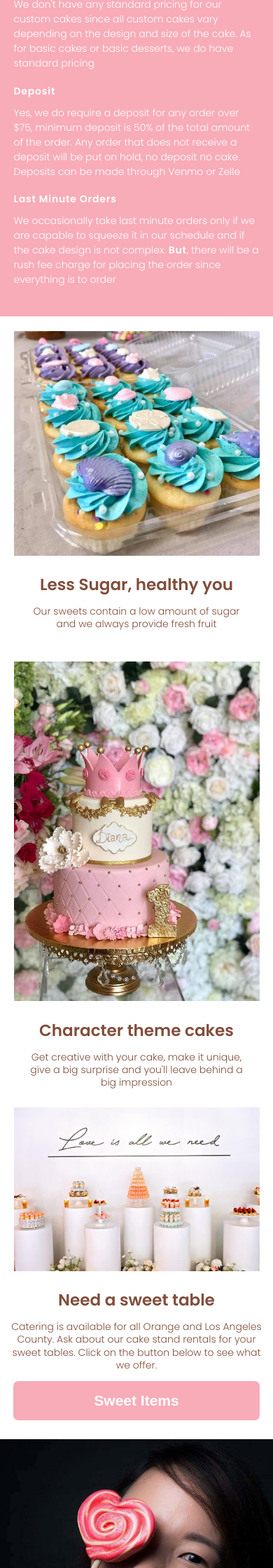
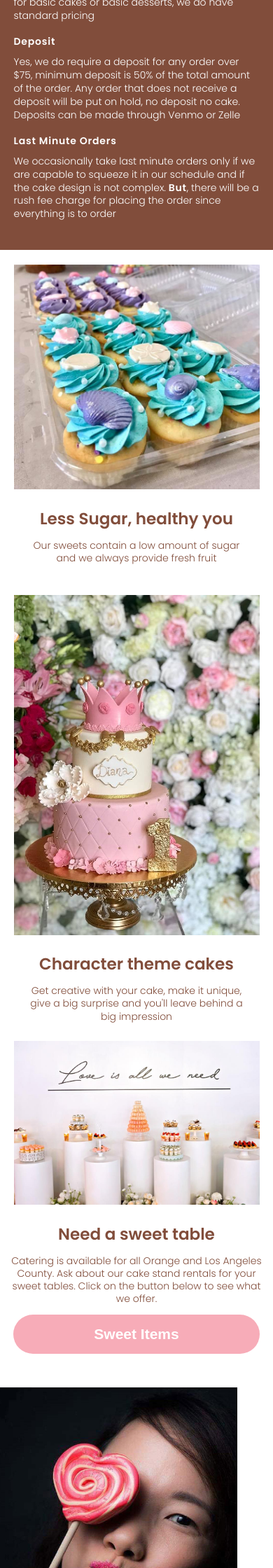
Before and after one commit to RoLo-dev/bani_test, a PHP site: page / in a window 390 px wide. Shown: the part 1200-3440 px from the top of the page at 70% size. Run offline with PHP 8.4, Linux system fonts and the light colour scheme; some libraries are stand-ins or nearby versions.

Commit message:
made some changes to the site

```diff
--- a/css/queries.css
+++ b/css/queries.css
@@ -122,7 +122,7 @@
     }
     /* About */
     #about {
-        width: 100%;
+        /* width: 100%; */
     }
     /* Cake & Fillings */
     #lists #flavorFill .secTitle {
@@ -162,6 +162,7 @@
         margin: 0 auto;
     }
     h2 {
+        color: #fff;
         font-size: 2rem;
         margin-bottom: 1.25rem;
     }
@@ -270,9 +271,6 @@
     .secTwoImg {
         margin-top: 1.25rem;
     }
-    /* #secThreeTxt #swtListBtn{
-        width: 100%;
-    } */
     #hiddenList {
         height: auto;
         width: 100%;
@@ -310,24 +308,22 @@
     }
     /* About */
     #about {
-        height: auto;
-        display: block;
+        flex-direction: column;
         margin-bottom: 1.5rem;
+        margin-top: 1.5rem;
     }
     #about .baniImg {
-        height: 55vh;
+        height: 75vh;
         width: 100%;
-    }
-    #about .baniImg img {
-        object-position: top;
+        margin-bottom: 1rem;
+        padding: 0;
     }
     #about .aboutTxt h2 {
         margin-bottom: 1rem;
     }
     #about .aboutTxt {
-        width: 90%;
+        width: 100%;
         height: auto;
-        margin: 1.5rem auto;
     }
     /* Cake & Fillings */
     #lists #flavorFill {
@@ -346,7 +342,7 @@
     .ffStyles {
         background-color: #F7ACB8;
         padding: 1em 0;
-        border-radius: 7px;
+        border-radius: 30px;
         text-align: center;
         color: #fff;
         transition: 0.5s;
@@ -354,7 +350,6 @@
     .ffStyles:active {
         background-color: #e1c5ac;
         color: #814d3b;
-        border-radius: 30px;
         transition: 0.3s;
     }
     .listStyles li {
@@ -378,6 +373,7 @@
     }
     /* Contact */
     #contact h2 {
+        color: #814d3b;
         margin-bottom: 1rem;
     }
     form {
@@ -433,4 +429,8 @@
     .logo {
         width: 40%;
     }
+
+    #about .baniImg{
+        height: 68vh;
+    }
 }
--- a/css/styles.css
+++ b/css/styles.css
@@ -57,27 +57,21 @@
 }
 /* Holidays or Special events */
 #special {
-    display: block;
-    background-color: #F7ACB8;
-}
-.specialBox {
-    padding: 3rem 0;
-    display: flex;
-    justify-content: center;
-    align-items: center;
+    /* display: block; */
+    background-color: #814d3b;
 }
 .specialTxt {
     color: #fff;
+    padding: 3rem 0;
 }
-    .specialTxt h3 {
-        font-size: 2rem;
-        margin-bottom: 1.85rem;
+.specialTxt h2 {
+    margin-bottom: 1.25rem;
 }
 .specialTxt .stepsTitle{
     margin-bottom: 10px;
 }
 .specialTxt p {
-        line-height: 1.5;
+    line-height: 1.35;
 }
 
 /* Header */
@@ -117,7 +111,7 @@
     margin-left: 1.25rem;
     border: 2px solid transparent;
     padding: 3px 13px;
-    border-radius: 5px;
+    border-radius: 7px;
     transition: all 0.9s;
 }
 .nav ul li a:hover,
@@ -223,12 +217,12 @@
         height: 35%;
         width: 25%;
         background-color: #814d3b;
-        color: #E1C5AC;
+        color: #FFF;
     }
     #secThreeTxt #swtBtn,
     .secThreeTxt #swtListBtn {
         margin: 1rem auto 0 auto;
-        border-radius: 7px;
+        border-radius: 30px;
         background-color: #F7ACB8;
         color: #fff;
         font-weight: 600;
@@ -250,7 +244,6 @@
         background-color: #E1C5AC;
         color: #814d3b;
         cursor: pointer;
-        border-radius: 0px;
         transition: all 0.3s ease-in;
     }
     #modal {
@@ -301,37 +294,7 @@
         margin-bottom: 1.5rem;
         font-size: 1.75rem;
     }
-/* About */
-#about {
-    margin: 0 auto;
-    height: auto;
-    width: 80%;
-    display: flex;
-}
-#about .baniImg,
-#about .aboutTxt {
-    width: 50%;
-}
-#about .baniImg {
-    height: auto;
-}
-#about .aboutTxt {
-    margin: 1.5rem 0;
-}
-#about .aboutTxt {
-    color: #814d3b;
-    padding: 0 1.6rem;
-    display: flex;
-    flex-direction: column;
-    align-content: center;
-    justify-content: center;
-}
-#about .aboutTxt h2 {
-    margin-bottom: 1.25rem;
-}
-#about .aboutTxt p {
-    line-height: 1.5;
-}
+
 /* Cake & Fillings */
 #lists #cakeFill {
     display: none;
@@ -429,7 +392,7 @@
 }
 form input {
     height: 2.25rem;
-    border-radius: 30px;
+    border-radius: 8px;
 }
 form input,
 form textarea {
@@ -466,18 +429,18 @@
 form button {
     background-color: #F7ACB8;
     color: #fff;
-    height: 3rem;
+    height: 2.5rem;
     font-size: 1.2rem;
     font-weight: 600;
     letter-spacing: 2px;
-    width: 70%;
+    width: 60%;
     border-radius: 30px;
     margin: 0 auto;
     transition: all 0.9s;
 }
 form button:hover {
+    cursor: pointer;
     background-color: #814d3b;
-    border-radius: 0;
     letter-spacing: 8px;
     transition: all 0.3s ease-in;
 }
@@ -562,6 +525,36 @@
     text-align: center;
     padding-bottom: 0.35rem;
 }
+/* About */
+#about {
+    height: auto;
+    display: flex;
+    justify-content: space-between;
+}
+#about .baniImg,
+#about .aboutTxt {
+    width: 48%;
+    height: 85vh;
+}
+#about .baniImg {
+    padding: 2rem 0;
+}
+#about .baniImg img{
+    object-position: top;
+}
+#about .aboutTxt {
+    color: #814d3b;
+    display: flex;
+    flex-direction: column;
+    justify-content: center;
+    align-content: center;
+}
+#about .aboutTxt h2 {
+    margin-bottom: 1.25rem;
+}
+#about .aboutTxt p {
+    line-height: 1.5;
+}
 
 
 /*** These are the styles for the Gallery page ***/
```
Lines whose indentation alone changed are shown as unchanged.
